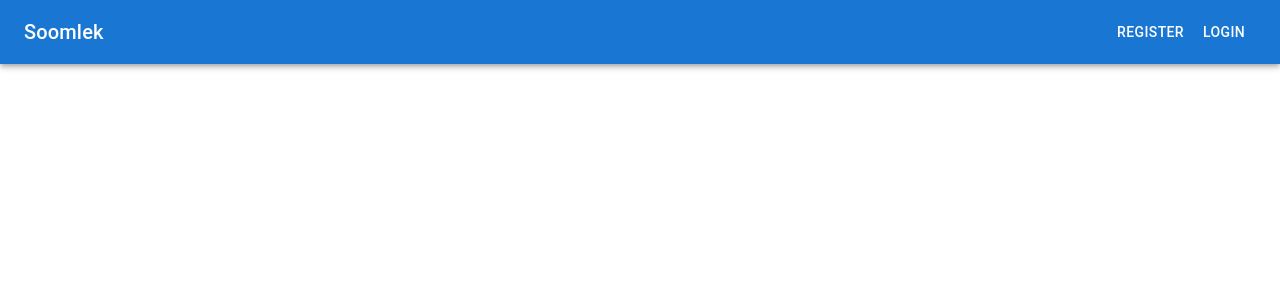
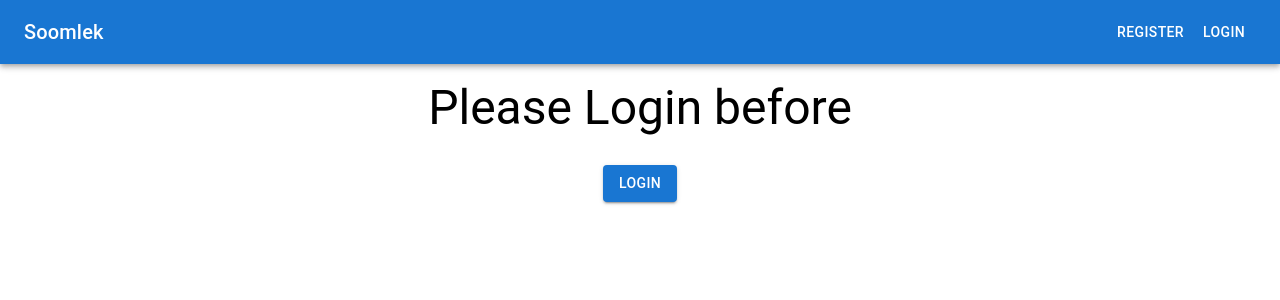
Before and after one commit to lebrancconvas/React-Go-JWT-Auth-freeCodeCamp, a React (Create React App) app in the folder client/: page /profile in a window 1280 px wide. Shown: the top 300 px of the page. Built offline with nearby package versions, Linux system fonts and the light colour scheme; no server answers.

Commit message:
💄 Add Profile Page.

```diff
--- a/client/src/App.tsx
+++ b/client/src/App.tsx
@@ -4,6 +4,7 @@ import Registerpage from './pages/Registerpage';
 import Loginpage from './pages/Loginpage';
 import Homepage from './pages/Homepage';
 import Navbar from './components/Navbar';
+import Profile from './pages/content/Profile';
 
 function App() {
   const [name, setName] = useState('');
@@ -35,6 +36,7 @@ function App() {
           <Route path="/" element={<Homepage name={name} />} />
           <Route path="/register" element={<Registerpage />} />
           <Route path="/login" element={<Loginpage setName={setName} />} />
+         <Route path="/profile" element={<Profile name={name} />} />
         </Routes>
       </Router>
     </div>
--- a/client/src/components/Navbar.tsx
+++ b/client/src/components/Navbar.tsx
@@ -1,13 +1,15 @@
-import React from 'react';
+import React, {useState} from 'react';
 import {Typography, AppBar, Toolbar, Button} from '@mui/material';
 import {Box} from '@mui/system';
-import {useNavigate} from 'react-router-dom';
+import {Navigate, useNavigate} from 'react-router-dom';
 
 const Navbar = (props: {name: string, setName: (name: string) => void}) => {
+	// const [redirect, setRedirect] = useState(false);
 	const navigate = useNavigate();
 	const toHome = () => navigate('/');
 	const toRegister = () => navigate('/register');
 	const toLogin = () => navigate('/login');
+	const toProfile = () => navigate('/profile');
 	let menu;
 
 	const logout = async() => {
@@ -17,10 +19,13 @@ const Navbar = (props: {name: string, setName: (name: string) => void}) => {
 			credentials: 'include'
 		})
 
-
 		props.setName('');
+		// setRedirect(true);
 	};
 
+	// if(redirect) {
+	// 	return <Navigate to="/" />
+	// }
 
 	if(props.name === '' || props.name === undefined) {
 		menu = (
@@ -45,9 +50,12 @@ const Navbar = (props: {name: string, setName: (name: string) => void}) => {
 			<Box sx={{flexGrow: 1}}>
 				<AppBar position="static">
 					<Toolbar>
-						<Typography variant="h6" component="div" sx={{flexGrow: 1}} onClick={toHome}>
-							React-Go-Auth
+						<Typography variant="h6" component="div" sx={{flexGrow: 1}} onClick={toHome} style={{cursor: 'pointer'}}>
+							Soomlek
 						</Typography>
+						<Button color="inherit" onClick={toProfile}>
+							{props.name}
+						</Button>
 						<Button color="inherit" onClick={logout}>
 							Logout
 						</Button>
@@ -57,8 +65,6 @@ const Navbar = (props: {name: string, setName: (name: string) => void}) => {
 		);
 	}
 
-	console.log(`Name from Navbar : ${props.name}`);
-
 	return (
 		<div>
 			{menu}
--- /dev/null
+++ b/client/src/pages/content/Profile.tsx
@@ -0,0 +1,49 @@
+import React from 'react';
+import {Navigate, useNavigate} from 'react-router-dom';
+import {Typography, Button} from '@mui/material';
+import {Box} from '@mui/system';
+
+const Profile = (props: {name: string}) => {
+	let contentProfile;
+	const navigator = useNavigate();
+	const toLogin = () => navigator('/login');
+	if(props.name) {
+		contentProfile = (
+			<div>
+				<Box mt={2} sx={{textAlign: 'center'}}>
+					<Typography variant="h3">
+						User Profile
+					</Typography>
+				</Box>
+				<Box mt={3} sx={{textAlign: 'center'}}>
+					<Typography variant="h5">
+						Hello I'm {props.name}
+					</Typography>
+				</Box>
+			</div>
+		)
+	} else {
+		contentProfile = (
+			<Box mt={2} sx={{textAlign: 'center'}}>
+				<Typography variant="h3">
+					Please Login before
+					<Box mt={2}>
+						<Button variant="contained" onClick={toLogin}>
+							Login
+						</Button>
+					</Box>
+				</Typography>
+			</Box>
+		)
+	};
+
+	console.log(props.name);
+
+	return (
+		<div>
+			{contentProfile}
+		</div>
+	)
+}
+
+export default Profile;
```
